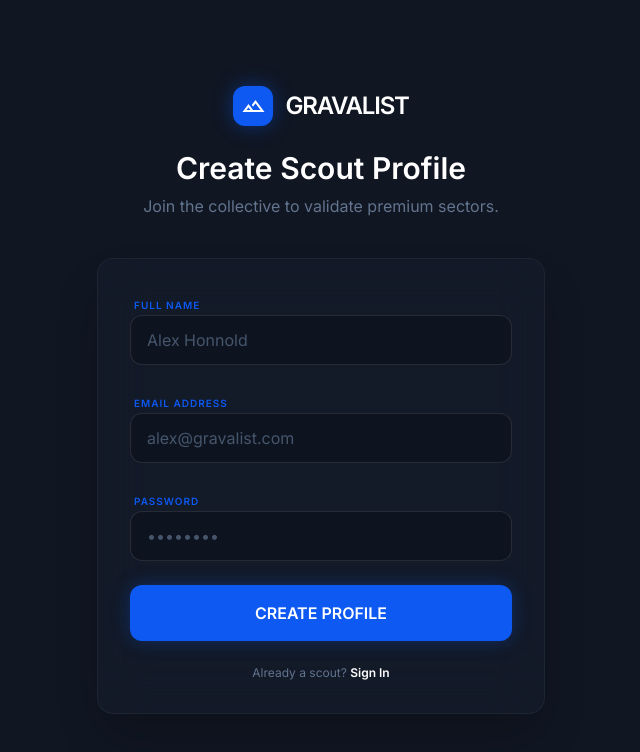
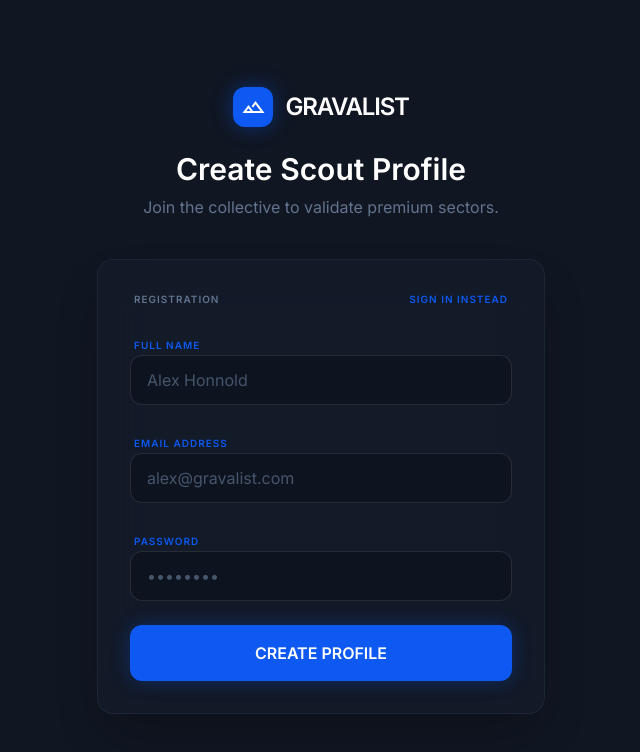
Before and after one commit to duncanluke/Gravalist-CIQ, a Next.js app in the folder web/: page /register in a window 1280 px wide. Shown: the top 752 px of the page, without its empty margins (319-959 px from the left). Built offline with nearby package versions, Linux system fonts and the light colour scheme; no server answers.

Commit message:
Default auth to create profile and move switch links above email field

```diff
--- a/web/src/app/(auth)/login/page.tsx
+++ b/web/src/app/(auth)/login/page.tsx
@@ -59,6 +59,11 @@ function LoginForm() {
                     </div>
                 )}
 
+                <div className="flex justify-between items-center px-1">
+                    <span className="text-[10px] font-bold text-slate-500 uppercase tracking-widest">Authentication</span>
+                    <Link href="/register" className="text-[10px] font-bold text-primary hover:text-white transition-colors uppercase tracking-widest">Create Profile Instead</Link>
+                </div>
+
                 <div className="space-y-2 text-slate-300">
                     <label className="text-[10px] font-bold text-primary uppercase tracking-widest ml-1">Email Address</label>
                     <input
@@ -93,9 +98,6 @@ function LoginForm() {
                     {loading ? 'AUTHORIZING...' : 'LOG IN'}
                 </button>
 
-                <p className="text-center text-xs text-slate-500">
-                    Don't have a profile? <Link href="/register" className="text-white hover:text-primary transition-colors font-bold">Sign Up</Link>
-                </p>
             </form>
         </div>
     );
--- a/web/src/app/(auth)/register/page.tsx
+++ b/web/src/app/(auth)/register/page.tsx
@@ -58,6 +58,11 @@ export default function RegisterPage() {
                         </div>
                     )}
 
+                    <div className="flex justify-between items-center px-1">
+                        <span className="text-[10px] font-bold text-slate-500 uppercase tracking-widest">Registration</span>
+                        <Link href="/login" className="text-[10px] font-bold text-primary hover:text-white transition-colors uppercase tracking-widest">Sign In Instead</Link>
+                    </div>
+
                     <div className="space-y-2">
                         <label className="text-[10px] font-bold text-primary uppercase tracking-widest ml-1">Full Name</label>
                         <input
@@ -101,9 +106,6 @@ export default function RegisterPage() {
                         {loading ? 'INITIALIZING...' : 'CREATE PROFILE'}
                     </button>
 
-                    <p className="text-center text-xs text-slate-500">
-                        Already a scout? <Link href="/login" className="text-white hover:text-primary transition-colors font-bold">Sign In</Link>
-                    </p>
                 </form>
             </div>
         </div>
--- a/web/src/components/AuthButton.tsx
+++ b/web/src/components/AuthButton.tsx
@@ -55,7 +55,7 @@ export function AuthButton() {
                         animate={{ opacity: 1, x: 0 }}
                     >
                         <Link
-                            href="/login"
+                            href="/register"
                             className="px-4 py-2 bg-primary text-white text-[10px] font-bold rounded-lg hover:shadow-[0_0_15px_rgba(13,89,242,0.4)] transition-all uppercase tracking-widest"
                         >
                             Log In
```
